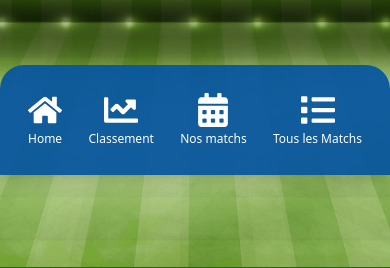
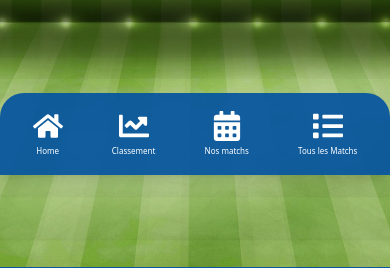
Before and after one commit to Lud-ly/ccfc16r1, a Next.js app: page / in a window 390 px wide. Shown: the part 669-937 px from the top of the page. Built offline with nearby package versions, Linux system fonts and the light colour scheme; no server answers.

Commit message:
fix resp

```diff
--- a/src/components/Sections/components/BottomNavBar.tsx
+++ b/src/components/Sections/components/BottomNavBar.tsx
@@ -7,33 +7,33 @@ const BottomNavBar: React.FC = () => {
       className="fixed bottom-0 left-0 right-0 shadow-lg rounded-t-3xl"
       style={{
         backgroundColor: "rgba(9, 87, 159, 0.95)",
-        padding: "20px",
+        padding: "10px 0",
         zIndex: 1000,
       }}
     >
-      <div className="flex justify-between items-center p-2">
-         {/* Bouton Home */}
-         <Link href="/" className="flex flex-col items-center text-white">
-          <FaHome size={34} />
-          <span className="text-xs mt-1">Home</span>
+      <div className="flex justify-around items-center p-2">
+        {/* Bouton Home */}
+        <Link href="/" className="flex flex-col items-center text-white">
+          <FaHome className="text-[30px] sm:text-[34px]" />
+          <span className="text-[8px] sm:text-xs mt-1">Home</span>
         </Link>
 
         {/* Bouton Classement */}
         <Link href="/classement" className="flex flex-col items-center text-white">
-          <FaChartLine size={34} />
-          <span className="text-xs mt-1">Classement</span>
+          <FaChartLine className="text-[30px] sm:text-[34px]" />
+          <span className="text-[8px] sm:text-xs mt-1">Classement</span>
         </Link>
 
         {/* Bouton Matchs */}
         <Link href="/matchs" className="flex flex-col items-center text-white">
-          <FaCalendarAlt size={34} />
-          <span className="text-xs mt-1">Nos matchs</span>
+          <FaCalendarAlt className="text-[30px] sm:text-[34px]" />
+          <span className="text-[8px] sm:text-xs mt-1">Nos matchs</span>
         </Link>
 
         {/* Bouton Tous les Matchs */}
         <Link href="/tous-les-matchs" className="flex flex-col items-center text-white">
-          <FaList size={34} />
-          <span className="text-xs mt-1">Tous les Matchs</span>
+          <FaList className="text-[30px] sm:text-[34px]" />
+          <span className="text-[8px] sm:text-xs mt-1">Tous les Matchs</span>
         </Link>
       </div>
     </nav>
```
